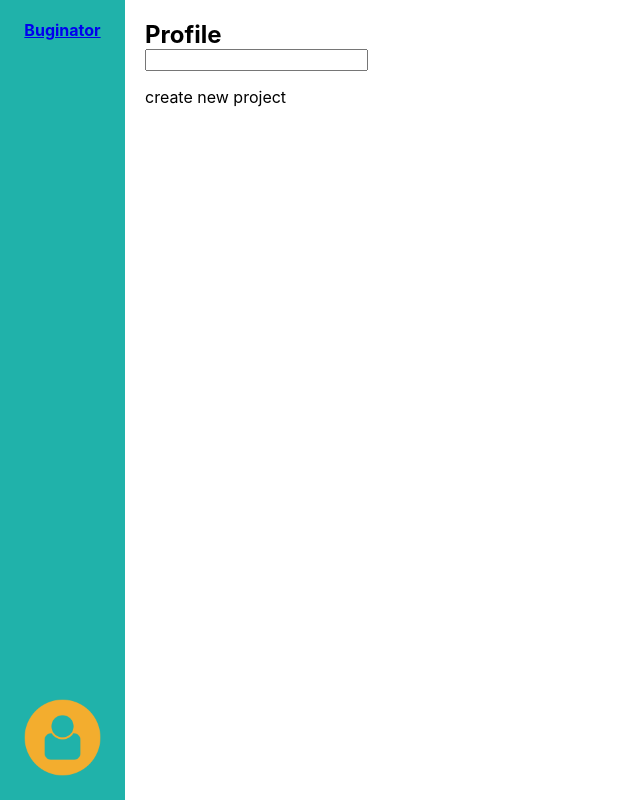
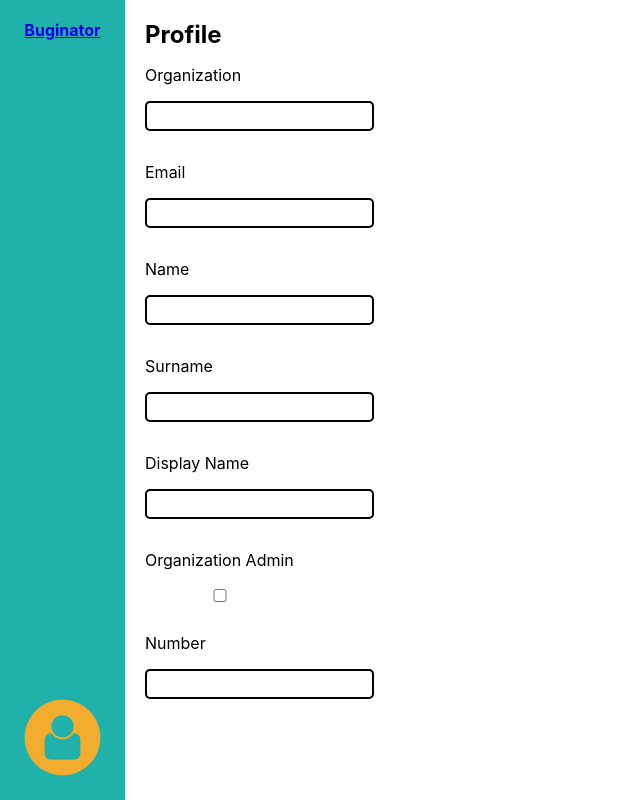
Before and after one commit to elvisplaza/bug-tracker, a React (Create React App) app: page /profile/1 in a window 1280 px wide. Shown: the whole page, without its empty margins (0-640 px from the left). Built offline with nearby package versions, Linux system fonts and the light colour scheme; no server answers.

Commit message:
added profile page

```diff
--- a/src/components/ui/NavBar/NavBar.js
+++ b/src/components/ui/NavBar/NavBar.js
@@ -28,7 +28,7 @@ const NavBar = (props) => {
         {_isShowModal && (
           <div className={s.nav_bar_profile_container}>
             <h2>Organization</h2>
-            <a href={"/profile/0c2b7a10-73a7-11ea-9d3d-5964f30f2a67"}>Edit Profile</a>
+            <a href={"/profile/af2be130-7840-11ea-8045-010dc24b6a44"}>Edit Profile</a>
             <p></p>
           </div>
         )}
--- a/src/components/ui/Profile/Profile.js
+++ b/src/components/ui/Profile/Profile.js
@@ -13,7 +13,7 @@ class Profile extends Component {
     this.state = {
       _email: "",
       _age: "",
-      _isAdmin: false,
+      _isAdmin: "",
       _firstName: "",
       _lastName: "",
       _displayName: "",
@@ -29,7 +29,16 @@ class Profile extends Component {
   onGetUser = async (id) => {
     const { data: userInfo } = await userAPI.onGetUserById({ id });
     console.log(userInfo, "user info");
-    return this.setState({ _user: userInfo });
+    return this.setState({
+      _email: userInfo.email,
+      _age: userInfo.Profile.age,
+      _isAdmin: userInfo.is_admin,
+      _organization: userInfo.Organization.name,
+      _firstName: userInfo.Profile.first_name,
+      _lastName: userInfo.Profile.last_name,
+      _displayName: userInfo.Profile._displayName,
+      _phoneNumber: userInfo.phone_number,
+    });
   };
   onHandleChange = (e) => {
     const { value, id } = e.target;
@@ -63,6 +72,7 @@ class Profile extends Component {
       _firstName,
       _lastName,
       _displayName,
+      _organization,
       _phoneNumber,
       _notificationPreference,
     } = this.state;
@@ -70,7 +80,18 @@ class Profile extends Component {
       <section className={s.profile}>
         <h2 className={s.profile_title}> Profile</h2>
         <form className={s.profile_form}>
+          <label htmlFor='_organization' className={s.profile_form_label}>
+            <p className={s.profile_form_p}>Organization</p>
+            <input
+              type='text'
+              id='_organization'
+              onBlur={this.onHandleValidation}
+              onChange={this.onHandleChange}
+              value={_organization}
+            />
+          </label>
           <label htmlFor='_email'>
+            <p className={s.profile_form_p}>Email</p>
             <input
               type='email'
               id='_email'
@@ -79,11 +100,51 @@ class Profile extends Component {
               value={_email}
             />
           </label>
-          {/*<label htmlFor>
-            <input type='email' id='' onBlur={onHandleValidation} onChange={this.onHandleChange} value={} />
-          </label> */}
+          <label htmlFor='_firstName'>
+            <p className={s.profile_form_p}>Name</p>
+            <input
+              type='text'
+              id='_firstName'
+              onBlur={this.onHandleValidation}
+              onChange={this.onHandleChange}
+              value={_firstName}
+            />
+          </label>
+          <label htmlFor='_lastName'>
+            <p className={s.profile_form_p}>Surname</p>
+            <input
+              type='text'
+              id='_lastName'
+              onBlur={this.onHandleValidation}
+              onChange={this.onHandleChange}
+              value={_lastName}
+            />
+          </label>
+          <label htmlFor='_displayName'>
+            <p className={s.profile_form_p}>Display Name</p>
+            <input
+              type='text'
+              id='_displayName'
+              onBlur={this.onHandleValidation}
+              onChange={this.onHandleChange}
+              value={_displayName}
+            />
+          </label>
+          <label htmlFor='_isAdmin'>
+            <p className={s.profile_form_p}>Organization Admin</p>
+            <input type='checkbox' id='_isAdmin' value={_isAdmin} />
+          </label>
+          <label htmlFor='_phoneNumber'>
+            <p className={s.profile_form_p}>Number</p>
+            <input
+              type='phone'
+              id='_phoneNumber'
+              onBlur={this.onHandleValidation}
+              onChange={this.onHandleChange}
+              value={_phoneNumber}
+            />
+          </label>
         </form>
-        <p onClick={this.onCreateNewProject}>create new project</p>
       </section>
     );
   }
--- a/src/components/ui/Profile/Profile.module.css
+++ b/src/components/ui/Profile/Profile.module.css
@@ -7,3 +7,19 @@
   margin: 0;
   padding: 0;
 }
+.profile_form {
+  display: flex;
+  flex-direction: column;
+}
+
+input {
+  border: 2px solid black;
+  border-radius: 5px;
+  padding: 5px 5px;
+  margin-bottom: 15px;
+  min-width: 150px;
+}
+
+input:focus {
+  border-color: lightseagreen;
+}
```
